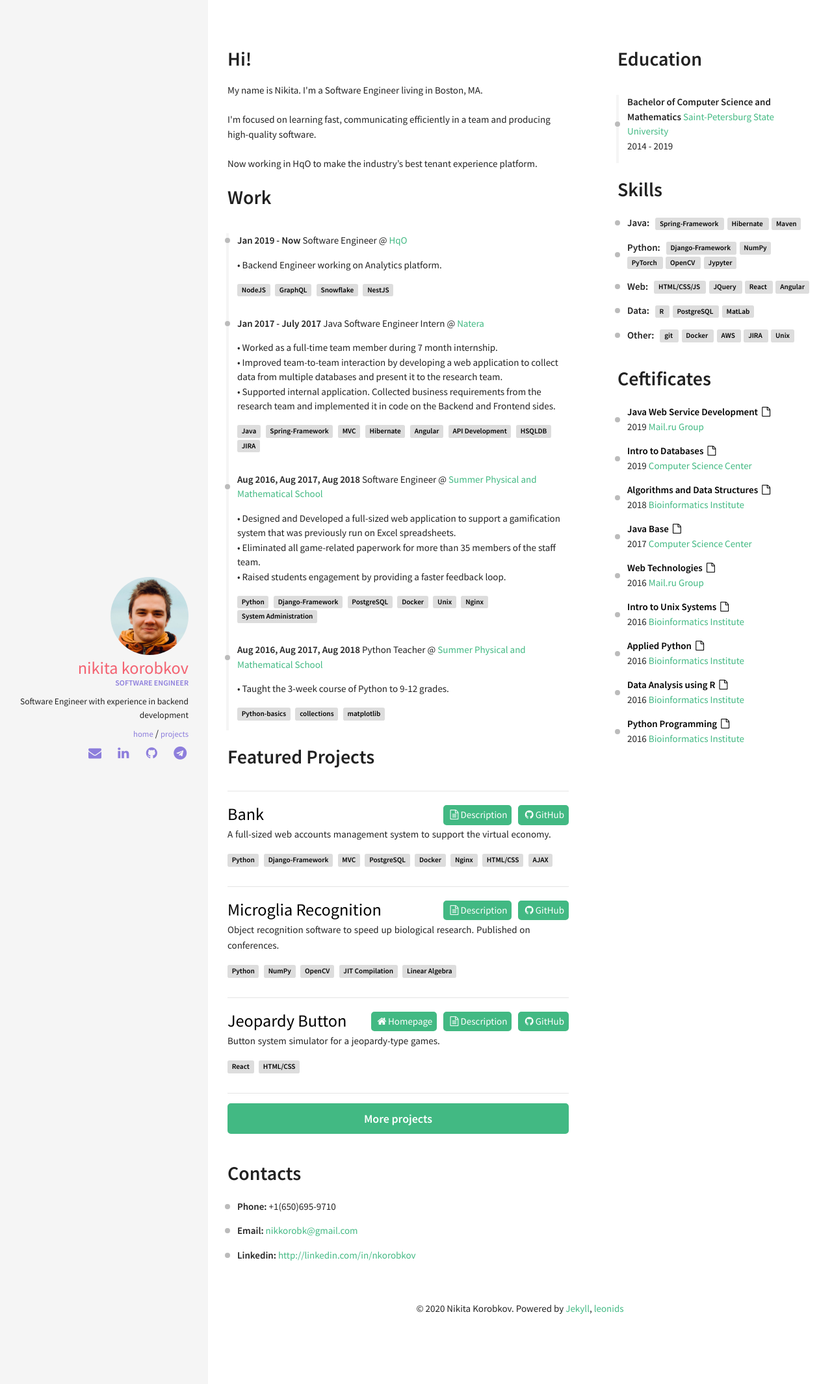
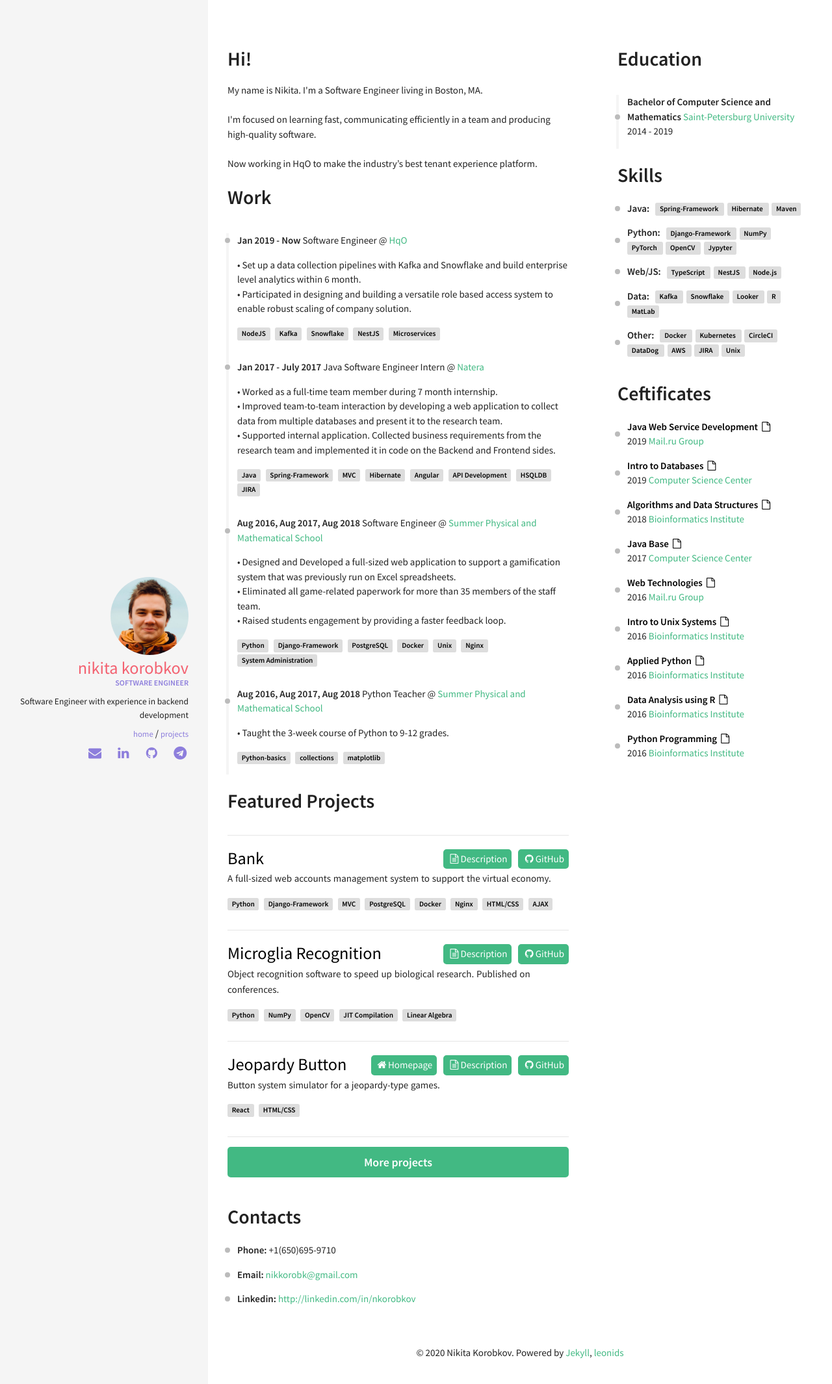
Before and after one commit to nkorobkov/nkorobkov.github.io, a Jekyll site: the page built from index.html, in a window 1280 px wide. Shown: the top 2130 px of the page at 65% size. Built offline with Jekyll 4.4.1, drawn with Linux system fonts in a browser that asks for light colours.

Commit message:
update hqo experience

```diff
--- a/_data/index/careers.yml
+++ b/_data/index/careers.yml
@@ -4,12 +4,14 @@
   link: https://www.hqo.co/
   date: Jan 2019 - Now
   job: Software Engineer
-  description: • Backend Engineer working on Analytics platform.
+  description: • Set up a data collection pipelines with Kafka and Snowflake and build enterprise level analytics within 6 month. <br>
+    • Participated in designing and building a versatile role based access system to enable robust scaling of company solution. <br>
   skills:
     - NodeJS
-    - GraphQL
+    - Kafka
     - Snowflake
     - NestJS
+    - Microservices
 
 - name: Natera
   link: http://natera.com/
--- a/_data/index/education.yml
+++ b/_data/index/education.yml
@@ -1,4 +1,4 @@
-- name: Saint-Petersburg State University
+- name: Saint-Petersburg University
   link: http://english.spbu.ru/
   date: 2014 - 2019
   degree: Bachelor of Computer Science and Mathematics
--- a/_data/index/skills.yml
+++ b/_data/index/skills.yml
@@ -14,23 +14,26 @@
     - OpenCV
     - Jypyter
 
-- main: Web
+- main: Web/JS
   and:
-    - HTML/CSS/JS
-    - JQuery
-    - React
-    - Angular
+    - TypeScript
+    - NestJS
+    - Node.js
 
 - main: Data
   and:
+    - Kafka
+    - Snowflake
+    - Looker
     - R
-    - PostgreSQL
     - MatLab
 
 - main: Other
   and:
-    - git
     - Docker
+    - Kubernetes
+    - CircleCI
+    - DataDog
     - AWS
     - JIRA
     - Unix
```
